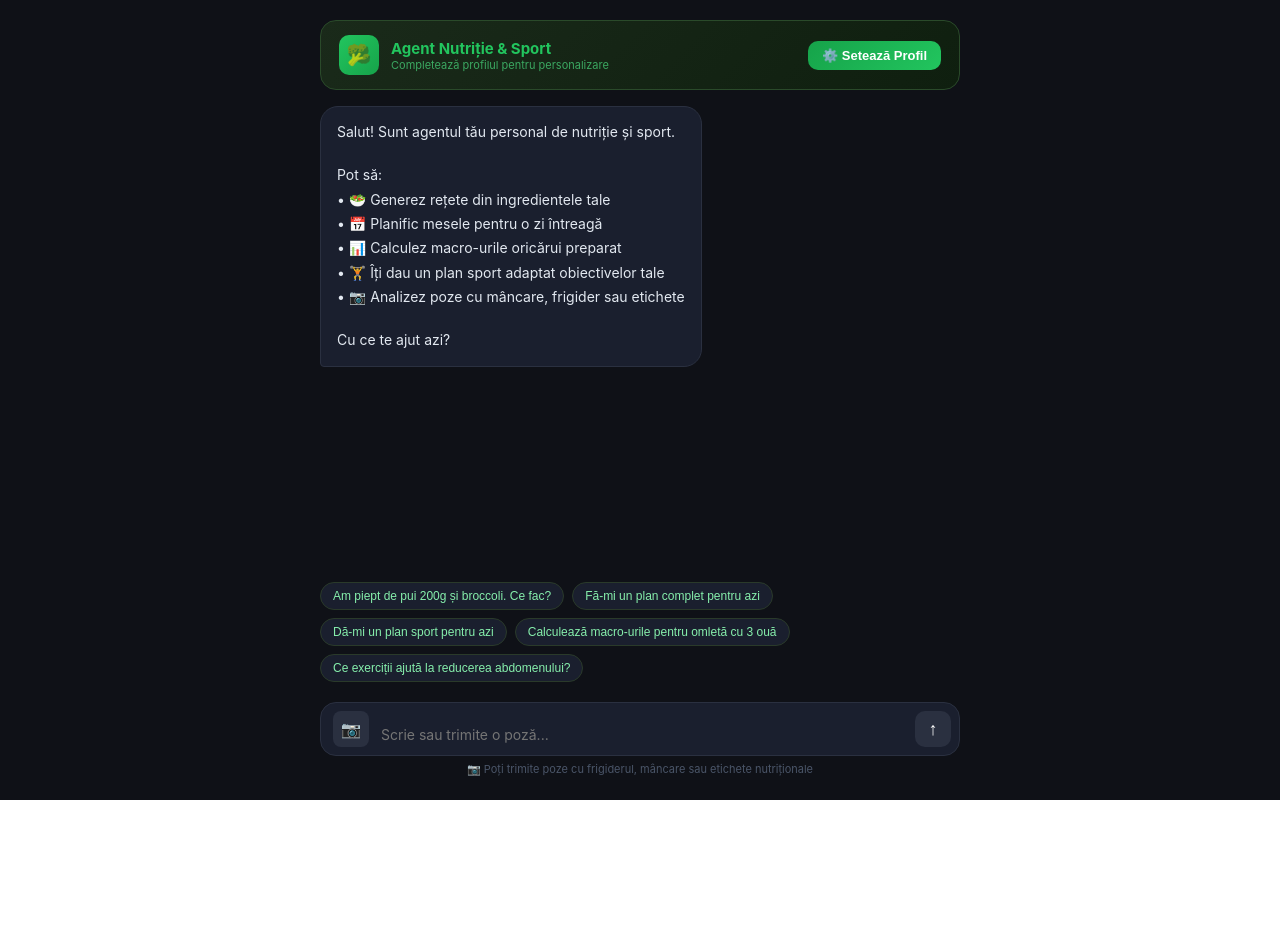
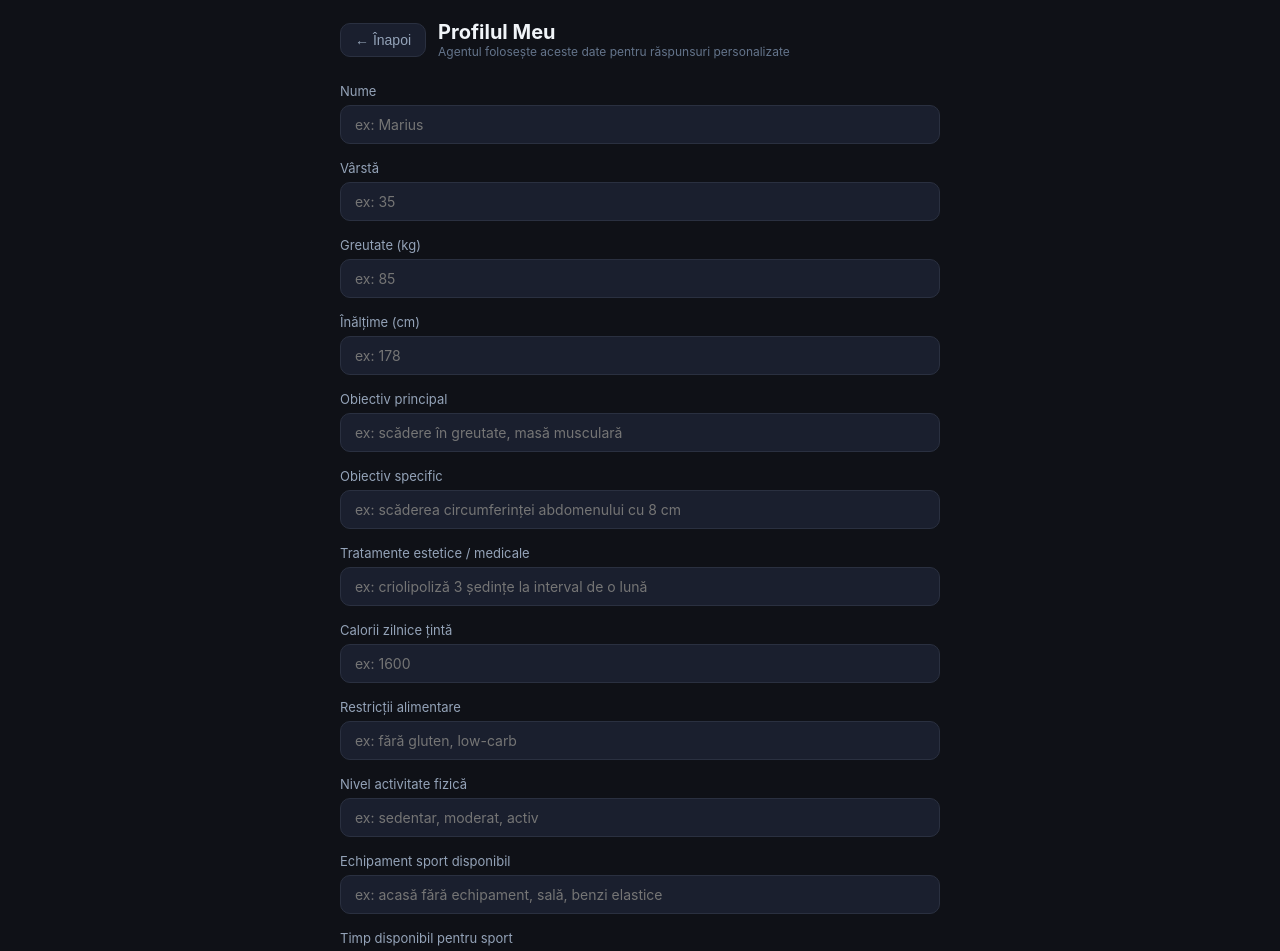
Before and after one commit to ionut2682/TRAINER, a Next.js app: page / in a window 1280 px wide. Shown: the top 951 px of the page. Before the commit the page ends 800 px from the top, so only its background shows below. Built offline with nearby package versions, Linux system fonts and the light colour scheme.

Commit message:
Refactor Home component to Profil with user fields
Refactor page to create a user profile form and update state management.

```diff
--- a/app/page.js
+++ b/app/page.js
@@ -1,220 +1,91 @@
 "use client";
-import { useState, useRef, useEffect } from "react";
+import { useState, useEffect } from "react";
 import { useRouter } from "next/navigation";
 
-const SUGGESTIONS = [
-  "Am piept de pui 200g și broccoli. Ce fac?",
-  "Fă-mi un plan complet pentru azi",
-  "Dă-mi un plan sport pentru azi",
-  "Calculează macro-urile pentru omletă cu 3 ouă",
-  "Ce exerciții ajută la reducerea abdomenului?",
+const CAMPURI = [
+  { key: "nume", label: "Nume", placeholder: "ex: Marius", tip: "text" },
+  { key: "varsta", label: "Vârstă", placeholder: "ex: 35", tip: "number" },
+  { key: "greutate", label: "Greutate (kg)", placeholder: "ex: 85", tip: "number" },
+  { key: "inaltime", label: "Înălțime (cm)", placeholder: "ex: 178", tip: "number" },
+  { key: "obiectiv", label: "Obiectiv principal", placeholder: "ex: scădere în greutate, masă musculară", tip: "text" },
+  { key: "obiectivSpecific", label: "Obiectiv specific", placeholder: "ex: scăderea circumferinței abdomenului cu 8 cm", tip: "text" },
+  { key: "tratamente", label: "Tratamente estetice / medicale", placeholder: "ex: criolipoliză 3 ședințe la interval de o lună", tip: "text" },
+  { key: "calorii", label: "Calorii zilnice țintă", placeholder: "ex: 1600", tip: "number" },
+  { key: "restrictii", label: "Restricții alimentare", placeholder: "ex: fără gluten, low-carb", tip: "text" },
+  { key: "activitate", label: "Nivel activitate fizică", placeholder: "ex: sedentar, moderat, activ", tip: "text" },
+  { key: "echipament", label: "Echipament sport disponibil", placeholder: "ex: acasă fără echipament, sală, benzi elastice", tip: "text" },
+  { key: "timpSport", label: "Timp disponibil pentru sport", placeholder: "ex: 30 minute/zi", tip: "text" },
+  { key: "altele", label: "Alte informații relevante", placeholder: "orice altceva vrei să știe agentul", tip: "textarea" },
 ];
 
-export default function Home() {
+export default function Profil() {
   const router = useRouter();
-  const [messages, setMessages] = useState([
-    {
-      role: "assistant",
-      content: "Salut! Sunt agentul tău personal de nutriție și sport.\n\nPot să:\n• 🥗 Generez rețete din ingredientele tale\n• 📅 Planific mesele pentru o zi întreagă\n• 📊 Calculez macro-urile oricărui preparat\n• 🏋️ Îți dau un plan sport adaptat obiectivelor tale\n• 📷 Analizez poze cu mâncare, frigider sau etichete\n\nCu ce te ajut azi?",
-    },
-  ]);
-  const [input, setInput] = useState("");
-  const [loading, setLoading] = useState(false);
-  const [profil, setProfil] = useState(null);
-  const [imagine, setImagine] = useState(null); // base64
-  const [imaginePreview, setImaginePreview] = useState(null);
-  const bottomRef = useRef(null);
-  const fileRef = useRef(null);
+  const [profil, setProfil] = useState({});
+  const [salvat, setSalvat] = useState(false);
 
   useEffect(() => {
     const saved = localStorage.getItem("profil_nutritie");
     if (saved) setProfil(JSON.parse(saved));
   }, []);
 
-  useEffect(() => {
-    bottomRef.current?.scrollIntoView({ behavior: "smooth" });
-  }, [messages, loading]);
-
-  function handleImagine(e) {
-    const file = e.target.files[0];
-    if (!file) return;
-    const reader = new FileReader();
-    reader.onload = () => {
-      const base64 = reader.result.split(",")[1];
-      setImagine({ data: base64, type: file.type });
-      setImaginePreview(reader.result);
-    };
-    reader.readAsDataURL(file);
+  function handleChange(key, value) {
+    setProfil(prev => ({ ...prev, [key]: value }));
   }
 
-  function stergeImagine() {
-    setImagine(null);
-    setImaginePreview(null);
-    if (fileRef.current) fileRef.current.value = "";
-  }
-
-  async function sendMessage(text) {
-    const userText = text || input.trim();
-    if ((!userText && !imagine) || loading) return;
-    setInput("");
-
-    // Build user message for display
-    const displayMsg = {
-      role: "user",
-      content: userText || "📷 Am trimis o poză",
-      imagine: imaginePreview,
-    };
-
-    // Build API message
-    let apiContent = [];
-    if (imagine) {
-      apiContent.push({
-        type: "image",
-        source: { type: "base64", media_type: imagine.type, data: imagine.data },
-      });
-    }
-    if (userText) {
-      apiContent.push({ type: "text", text: userText });
-    } else if (imagine) {
-      apiContent.push({ type: "text", text: "Analizează această imagine în contextul nutriției și obiectivelor mele. Dacă e mâncare, estimează caloriile și macro-urile. Dacă e frigider, sugerează o rețetă. Dacă e etichetă, citește valorile nutriționale." });
-    }
-
-    const newMessages = [...messages, displayMsg];
-    setMessages(newMessages);
-    setImagine(null);
-    setImaginePreview(null);
-    if (fileRef.current) fileRef.current.value = "";
-    setLoading(true);
-
-    // Build API messages without imagine preview field
-    const apiMessages = newMessages.map((m) => ({
-      role: m.role,
-      content: m.role === "user" && m === displayMsg
-        ? apiContent
-        : m.content,
-    }));
-
-    try {
-      const res = await fetch("/api/chat", {
-        method: "POST",
-        headers: { "Content-Type": "application/json" },
-        body: JSON.stringify({ messages: apiMessages, profil }),
-      });
-      const data = await res.json();
-      setMessages([...newMessages, { role: "assistant", content: data.reply }]);
-    } catch {
-      setMessages([...newMessages, { role: "assistant", content: "A apărut o eroare. Încearcă din nou." }]);
-    } finally {
-      setLoading(false);
-    }
-  }
-
-  function formatMessage(text) {
-    return text.split("\n").map((line, i) => {
-      const parts = line.split(/(\*\*[^*]+\*\*)/g);
-      return (
-        <p key={i} style={{ margin: "2px 0", minHeight: "1.2em" }}>
-          {parts.map((part, j) =>
-            part.startsWith("**") && part.endsWith("**")
-              ? <strong key={j}>{part.slice(2, -2)}</strong>
-              : part
-          )}
-        </p>
-      );
-    });
+  function salveaza() {
+    localStorage.setItem("profil_nutritie", JSON.stringify(profil));
+    setSalvat(true);
+    setTimeout(() => setSalvat(false), 2000);
   }
 
   return (
-    <div style={{ fontFamily: "'Inter', system-ui, sans-serif", background: "#0f1117", minHeight: "100vh", display: "flex", flexDirection: "column", alignItems: "center" }}>
-      {/* Header */}
-      <div style={{ width: "100%", maxWidth: 680, padding: "20px 20px 0" }}>
-        <div style={{ background: "linear-gradient(135deg, #1a2a1a, #0f1f0f)", border: "1px solid #2a4a2a", borderRadius: 16, padding: "14px 18px", display: "flex", alignItems: "center", gap: 12, marginBottom: 16 }}>
-          <div style={{ width: 40, height: 40, borderRadius: 10, background: "linear-gradient(135deg, #22c55e, #16a34a)", display: "flex", alignItems: "center", justifyContent: "center", fontSize: 20, flexShrink: 0 }}>🥦</div>
-          <div style={{ flex: 1 }}>
-            <div style={{ color: "#22c55e", fontWeight: 700, fontSize: 15 }}>Agent Nutriție & Sport</div>
-            <div style={{ color: "#4ade80", fontSize: 11, opacity: 0.7 }}>
-              {profil?.nume ? `${profil.nume} · ${profil.calorii || 1600} kcal` : "Completează profilul pentru personalizare"}
+    <div style={{ fontFamily: "'Inter', system-ui, sans-serif", background: "#0f1117", minHeight: "100vh", padding: "20px" }}>
+      <div style={{ maxWidth: 600, margin: "0 auto" }}>
+        {/* Header */}
+        <div style={{ display: "flex", alignItems: "center", gap: 12, marginBottom: 24 }}>
+          <button onClick={() => router.push("/")} style={{ background: "#1a1f2e", border: "1px solid #2a3040", borderRadius: 10, color: "#94a3b8", padding: "8px 14px", cursor: "pointer", fontSize: 14 }}>
+            ← Înapoi
+          </button>
+          <div>
+            <div style={{ color: "#f1f5f9", fontWeight: 700, fontSize: 20 }}>Profilul Meu</div>
+            <div style={{ color: "#64748b", fontSize: 12 }}>Agentul folosește aceste date pentru răspunsuri personalizate</div>
+          </div>
+        </div>
+
+        {/* Form */}
+        <div style={{ display: "flex", flexDirection: "column", gap: 16 }}>
+          {CAMPURI.map(({ key, label, placeholder, tip }) => (
+            <div key={key}>
+              <label style={{ color: "#94a3b8", fontSize: 13, display: "block", marginBottom: 6 }}>{label}</label>
+              {tip === "textarea" ? (
+                <textarea
+                  value={profil[key] || ""}
+                  onChange={e => handleChange(key, e.target.value)}
+                  placeholder={placeholder}
+                  rows={3}
+                  style={{ width: "100%", background: "#1a1f2e", border: "1px solid #2a3040", borderRadius: 10, color: "#e2e8f0", padding: "10px 14px", fontSize: 14, outline: "none", resize: "vertical", fontFamily: "inherit", boxSizing: "border-box" }}
+                />
+              ) : (
+                <input
+                  type={tip}
+                  value={profil[key] || ""}
+                  onChange={e => handleChange(key, e.target.value)}
+                  placeholder={placeholder}
+                  style={{ width: "100%", background: "#1a1f2e", border: "1px solid #2a3040", borderRadius: 10, color: "#e2e8f0", padding: "10px 14px", fontSize: 14, outline: "none", fontFamily: "inherit", boxSizing: "border-box" }}
+                />
+              )}
             </div>
-          </div>
-          <button onClick={() => router.push("/profil")} style={{ background: profil ? "#1a2a1a" : "linear-gradient(135deg, #16a34a, #22c55e)", border: profil ? "1px solid #2a4a2a" : "none", borderRadius: 10, color: profil ? "#22c55e" : "white", padding: "7px 14px", cursor: "pointer", fontSize: 13, fontWeight: 600 }}>
-            {profil ? "👤 Profil" : "⚙️ Setează Profil"}
-          </button>
-        </div>
-      </div>
-
-      {/* Chat */}
-      <div style={{ width: "100%", maxWidth: 680, flex: 1, padding: "0 20px", display: "flex", flexDirection: "column", gap: 12, paddingBottom: 8, overflowY: "auto" }}>
-        {messages.map((msg, i) => (
-          <div key={i} style={{ display: "flex", justifyContent: msg.role === "user" ? "flex-end" : "flex-start" }}>
-            <div style={{ maxWidth: "82%", padding: "12px 16px", borderRadius: msg.role === "user" ? "18px 18px 4px 18px" : "18px 18px 18px 4px", background: msg.role === "user" ? "linear-gradient(135deg, #16a34a, #22c55e)" : "#1a1f2e", border: msg.role === "assistant" ? "1px solid #2a3040" : "none", color: msg.role === "user" ? "#fff" : "#e2e8f0", fontSize: 14, lineHeight: 1.6 }}>
-              {msg.imagine && (
-                <img src={msg.imagine} alt="uploaded" style={{ width: "100%", borderRadius: 8, marginBottom: 8, maxHeight: 200, objectFit: "cover" }} />
-              )}
-              {formatMessage(msg.content)}
-            </div>
-          </div>
-        ))}
-        {loading && (
-          <div style={{ display: "flex", justifyContent: "flex-start" }}>
-            <div style={{ padding: "12px 16px", borderRadius: "18px 18px 18px 4px", background: "#1a1f2e", border: "1px solid #2a3040", display: "flex", gap: 5, alignItems: "center" }}>
-              {[0,1,2].map(d => <div key={d} style={{ width: 7, height: 7, borderRadius: "50%", background: "#22c55e", animation: "bounce 1.2s infinite", animationDelay: `${d*0.2}s` }} />)}
-            </div>
-          </div>
-        )}
-        <div ref={bottomRef} />
-      </div>
-
-      {/* Suggestions */}
-      {messages.length <= 1 && (
-        <div style={{ width: "100%", maxWidth: 680, padding: "8px 20px", display: "flex", flexWrap: "wrap", gap: 8 }}>
-          {SUGGESTIONS.map((s, i) => (
-            <button key={i} onClick={() => sendMessage(s)} style={{ background: "#1a1f2e", border: "1px solid #2a3a2a", borderRadius: 20, color: "#86efac", fontSize: 12, padding: "6px 12px", cursor: "pointer" }}>
-              {s}
-            </button>
           ))}
         </div>
-      )}
 
-      {/* Image preview */}
-      {imaginePreview && (
-        <div style={{ width: "100%", maxWidth: 680, padding: "0 20px" }}>
-          <div style={{ position: "relative", display: "inline-block" }}>
-            <img src={imaginePreview} alt="preview" style={{ height: 80, borderRadius: 10, border: "2px solid #22c55e" }} />
-            <button onClick={stergeImagine} style={{ position: "absolute", top: -8, right: -8, width: 22, height: 22, borderRadius: "50%", background: "#ef4444", border: "none", color: "white", fontSize: 12, cursor: "pointer", display: "flex", alignItems: "center", justifyContent: "center" }}>✕</button>
-          </div>
-        </div>
-      )}
-
-      {/* Input */}
-      <div style={{ width: "100%", maxWidth: 680, padding: "12px 20px 24px" }}>
-        <div style={{ display: "flex", gap: 10, background: "#1a1f2e", border: "1px solid #2a3040", borderRadius: 16, padding: "8px 8px 8px 12px", alignItems: "flex-end" }}>
-          {/* Camera button */}
-          <button onClick={() => fileRef.current?.click()} style={{ width: 36, height: 36, borderRadius: 8, background: "#2a3040", border: "none", cursor: "pointer", fontSize: 16, display: "flex", alignItems: "center", justifyContent: "center", flexShrink: 0 }}>
-            📷
-          </button>
-          <input ref={fileRef} type="file" accept="image/*" onChange={handleImagine} style={{ display: "none" }} />
-
-          <textarea
-            value={input}
-            onChange={e => setInput(e.target.value)}
-            onKeyDown={e => { if (e.key === "Enter" && !e.shiftKey) { e.preventDefault(); sendMessage(); } }}
-            placeholder="Scrie sau trimite o poză..."
-            rows={1}
-            style={{ flex: 1, background: "transparent", border: "none", outline: "none", color: "#e2e8f0", fontSize: 14, resize: "none", lineHeight: 1.5, paddingTop: 6, fontFamily: "inherit" }}
-          />
-          <button onClick={() => sendMessage()} disabled={(!input.trim() && !imagine) || loading} style={{ width: 36, height: 36, borderRadius: 10, background: (input.trim() || imagine) && !loading ? "linear-gradient(135deg, #16a34a, #22c55e)" : "#2a3040", border: "none", cursor: (input.trim() || imagine) && !loading ? "pointer" : "default", fontSize: 18, color: "white", flexShrink: 0 }}>
-            ↑
-          </button>
-        </div>
-        <div style={{ textAlign: "center", color: "#4a5568", fontSize: 11, marginTop: 6 }}>
-          📷 Poți trimite poze cu frigiderul, mâncare sau etichete nutriționale
-        </div>
+        {/* Save Button */}
+        <button
+          onClick={salveaza}
+          style={{ width: "100%", marginTop: 24, padding: "14px", background: salvat ? "#16a34a" : "linear-gradient(135deg, #16a34a, #22c55e)", border: "none", borderRadius: 12, color: "white", fontSize: 16, fontWeight: 700, cursor: "pointer", transition: "all 0.2s", marginBottom: 40 }}
+        >
+          {salvat ? "✓ Salvat!" : "Salvează Profilul"}
+        </button>
       </div>
-
-      <style>{`
-        @keyframes bounce { 0%, 60%, 100% { transform: translateY(0); } 30% { transform: translateY(-6px); } }
-        * { box-sizing: border-box; }
-      `}</style>
     </div>
   );
 }
```
